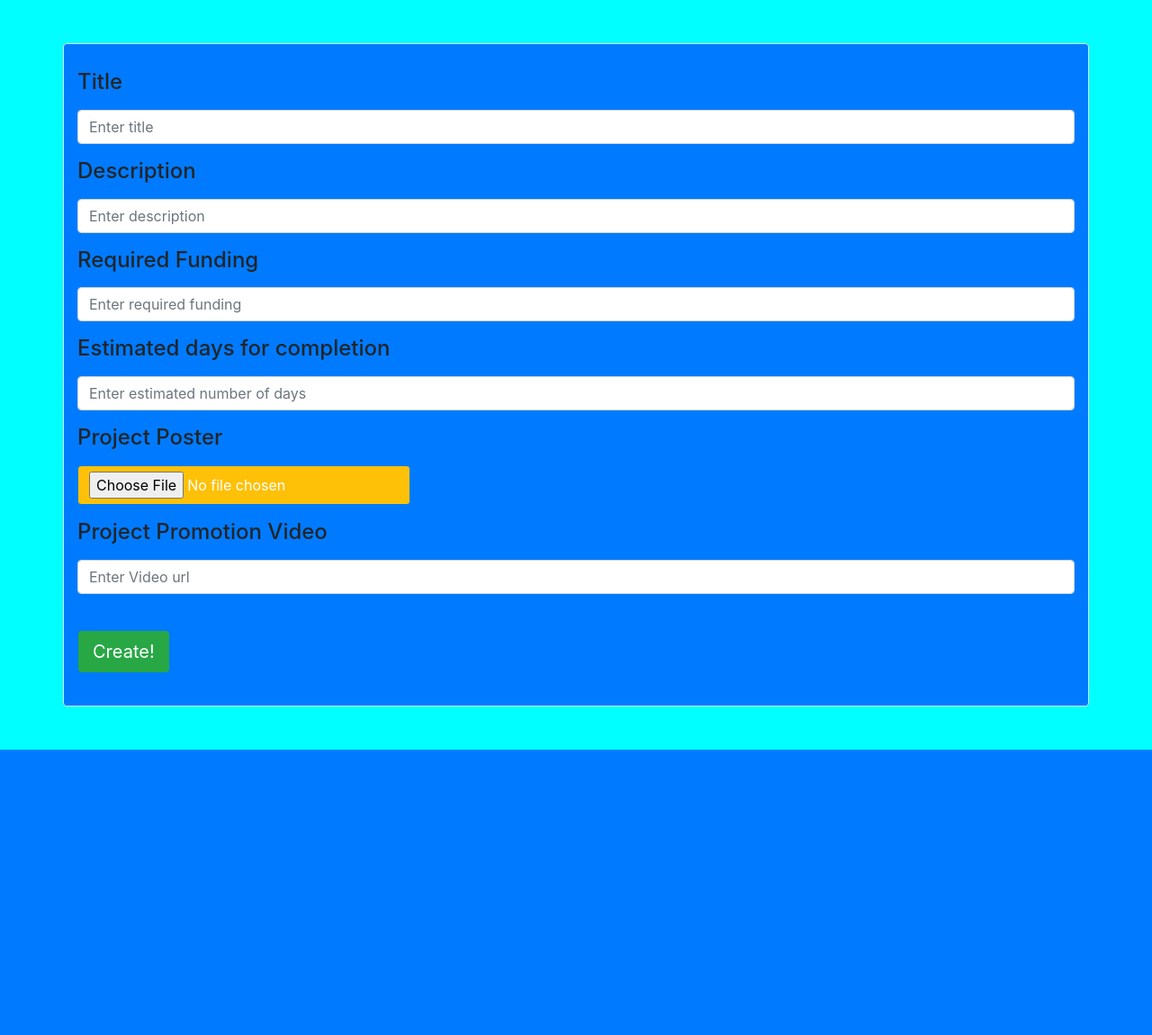
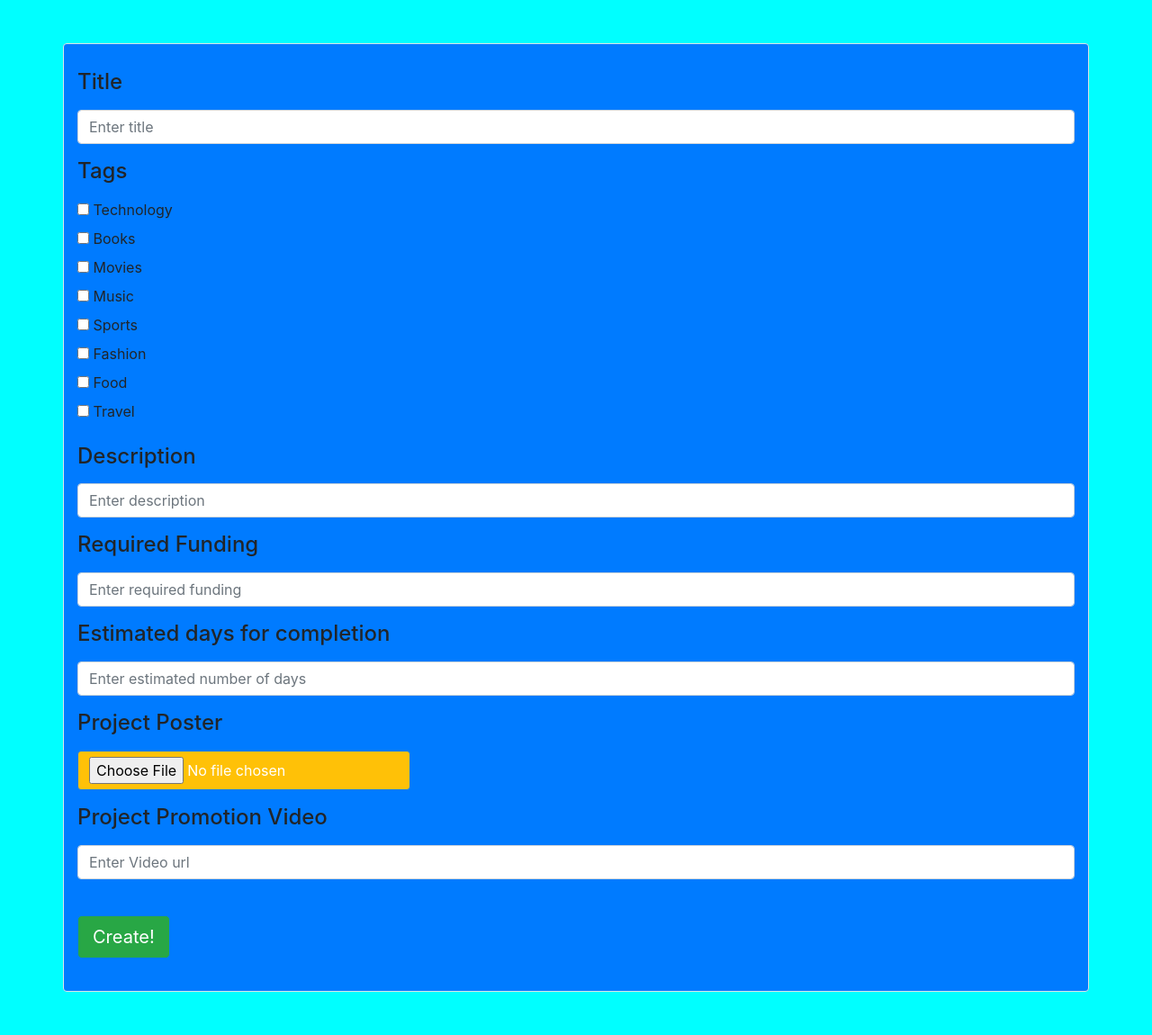
Before and after one commit to swetanjal/Kickstarter, a Flask app: page /createpost in a window 1280 px wide. Shown: the part 82-1232 px from the top of the page at 90% size. Before the commit the page ends 915 px from the top, so only its background shows below. Run offline with Flask 2, Linux system fonts and the light colour scheme; a user stored in the database is signed in; data comes from the database, SQL or seed files in the repository; both versions use the stored data as it was after the commit; some libraries are stand-ins or nearby versions; some web fonts are replaced.

Commit message:
Adding tags feature

```diff
--- a/templates/postIt.html
+++ b/templates/postIt.html
@@ -52,6 +52,35 @@
       <label for="title"><h4>Title</h4></label><br>
       <input type="text" class="form-control" id="title" placeholder="Enter title" name="title" required>
     </div>
+
+    <div class="form-group">
+      <label for="tags"><h4>Tags</h4></label>
+      <div class="checkbox">
+        <label><input type="checkbox" value="technology" name="tags" style="outline:none"> Technology</label>
+      </div>
+      <div class="checkbox">
+        <label><input type="checkbox" value="books" name="tags" style="outline:none"> Books</label>
+      </div>
+      <div class="checkbox">
+        <label><input type="checkbox" value="movies" name="tages" style="outline:none"> Movies</label>
+      </div>
+      <div class="checkbox">
+        <label><input type="checkbox" value="music" name="tags" style="outline:none"> Music</label>
+      </div>
+      <div class="checkbox">
+        <label><input type="checkbox" value="sports" name="tags" style="outline:none"> Sports</label>
+      </div>
+      <div class="checkbox">
+        <label><input type="checkbox" value="fashion" name="tages" style="outline:none"> Fashion</label>
+      </div>
+      <div class="checkbox">
+        <label><input type="checkbox" value="food" name="tages" style="outline:none"> Food</label>
+      </div>
+      <div class="checkbox">
+        <label><input type="checkbox" value="food" name="tages" style="outline:none"> Travel</label>
+      </div>
+    </div>
+
     <div class="form-group">
       <label for="about"><h4>Description</h4></label><br>
       <input type="text" class="form-control" id="about" placeholder="Enter description" name="about" required>
--- a/templates/signin.html
+++ b/templates/signin.html
@@ -43,7 +43,7 @@
     </form>
   </div>
 </nav>
-s
+
 <br><br>
 <div class="container bg-primary img-thumbnail">
   <br>
```
Also changed, not shown: templates/editPost.html (+29 -0 lines), database.db, static/2.jpg, 1 other file.
